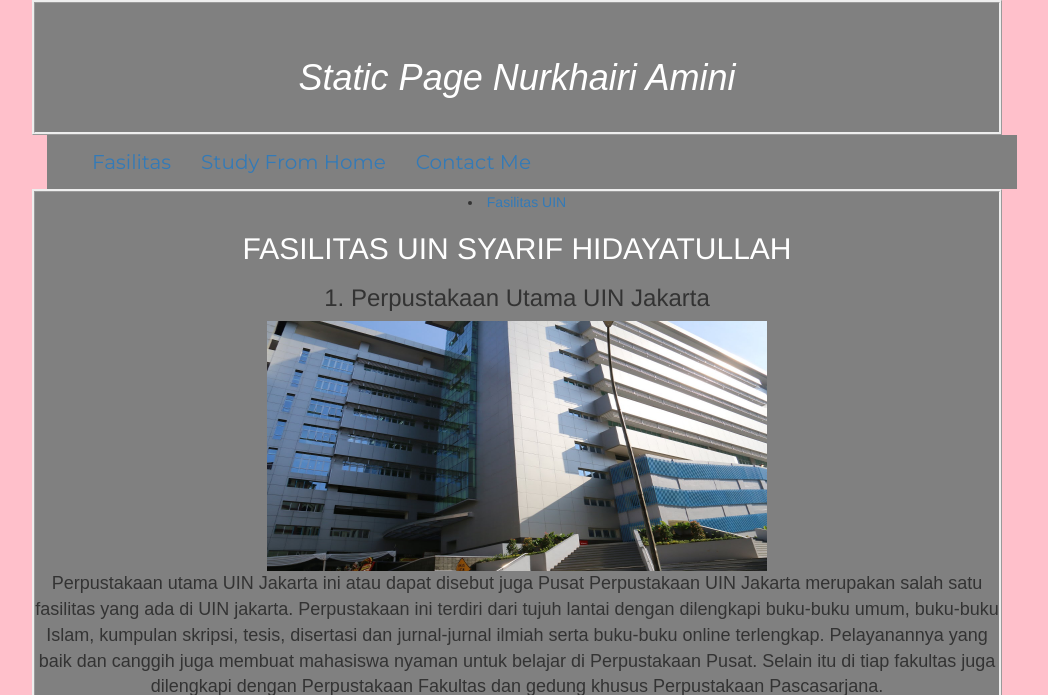
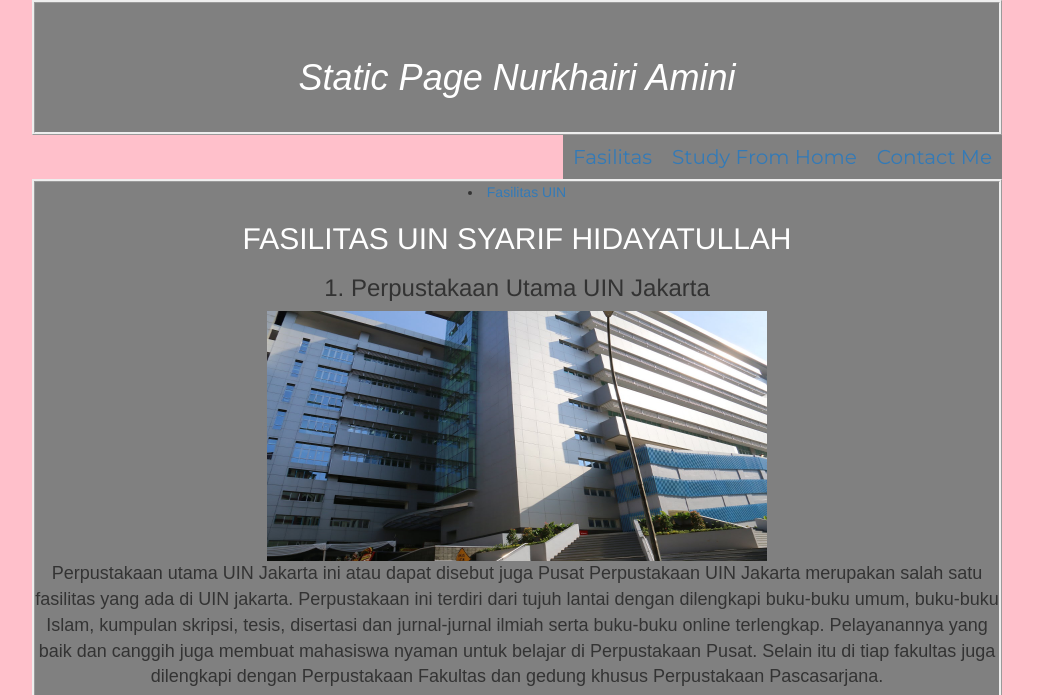
Before and after one commit to nurkhairiq23/Tugas_Cloud, a PHP site: page / in a window 1280 px wide. Shown: the top 695 px of the page, without its empty margins (123-1171 px from the left). Run offline with PHP 8.4, Linux system fonts and the light colour scheme.

Commit message:
Update index.php

```diff
--- a/index.php
+++ b/index.php
@@ -20,9 +20,6 @@
 
     .wrap .menu{
 	background: grey;
-	width: 970px;
-	padding-left: 30px;
-	margin: auto;
     }
 
     .wrap .menu ul{
@@ -35,7 +32,7 @@
 	font: 20px Montserrat;
 	float: left;
 	list-style-type: none;
-	padding: 15px;
+	padding: 10px;
     }
 
     .wrap .judul{
@@ -75,7 +72,7 @@
     </div>
 
     <div class="collapse navbar-collapse" id="myNavbar">
-      	<ul class="nav navbar-nav navbar-left">
+      	<ul class="nav navbar-nav navbar-right">
     	<div class="menu">
 	    <ul>
 		<li><a href="#">Fasilitas</a></li>
```
